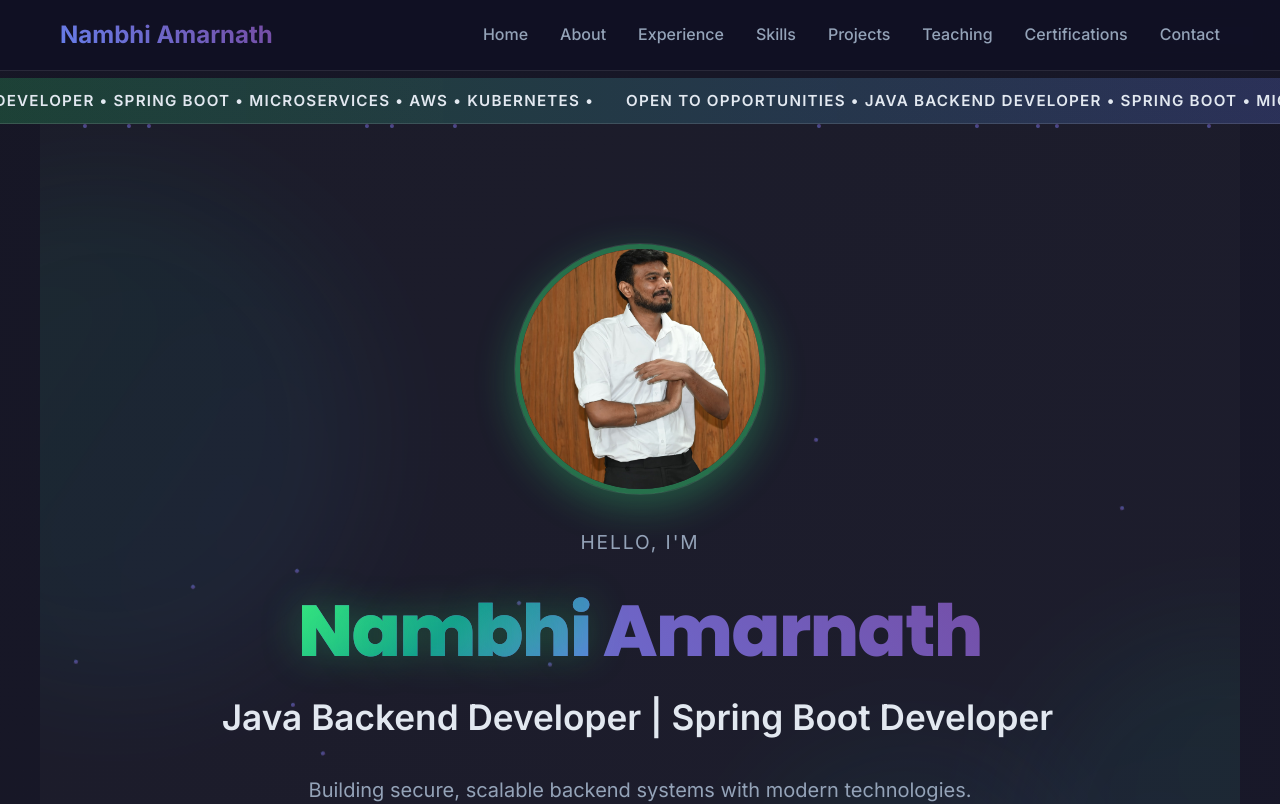
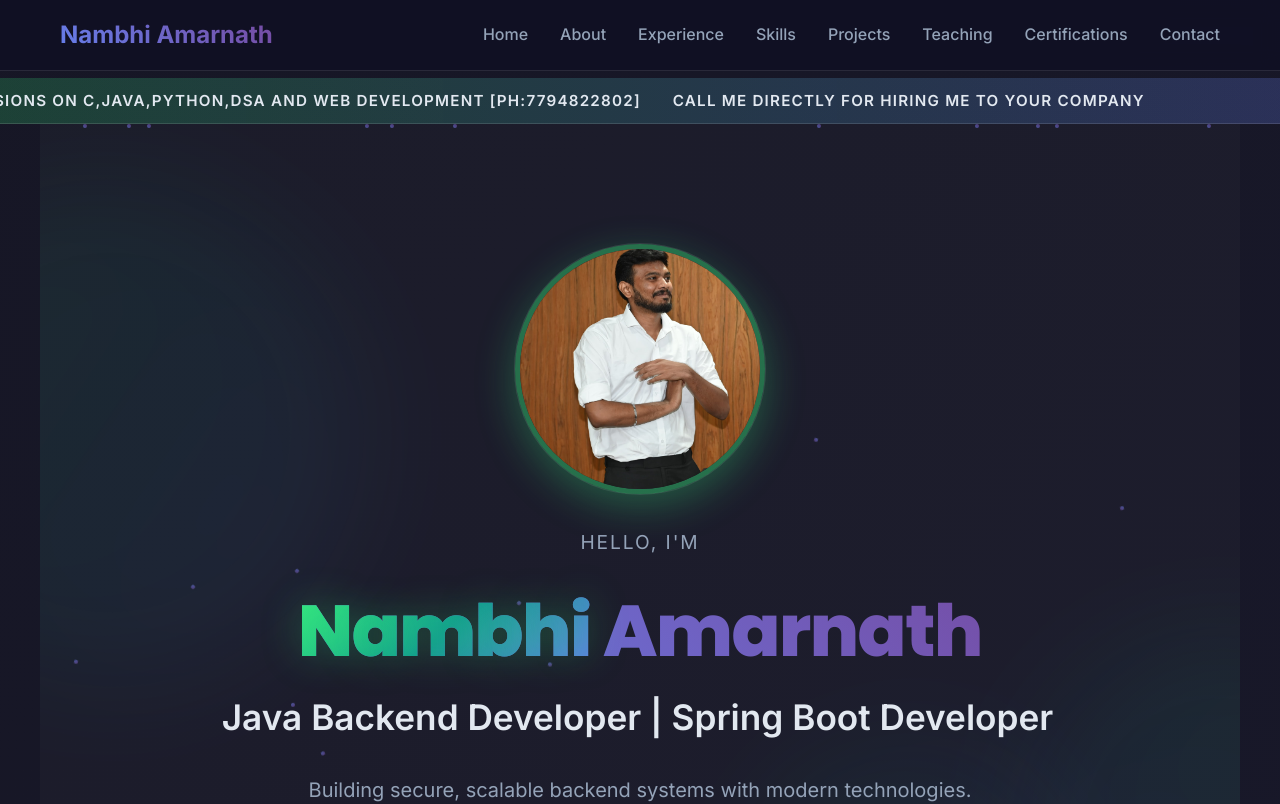
Before and after one commit to Amarnath2541/Amar_Portfolio, a React (Vite) app: page / in a window 1280 px wide. Shown: the top 804 px of the page. Built offline with nearby package versions, Linux system fonts and the light colour scheme.

Commit message:
Update App.jsx

```diff
--- a/src/App.jsx
+++ b/src/App.jsx
@@ -29,8 +29,8 @@ function App() {
       </div>
       <div className="top-marquee" aria-label="Announcements">
         <div className="marquee-track">
-          <span>Open to opportunities • Java Backend Developer • Spring Boot • Microservices • AWS • Kubernetes •</span>
-          <span>Open to opportunities • Java Backend Developer • Spring Boot • Microservices • AWS • Kubernetes •</span>
+          <span>Call Me Directly for 1:1 Sessions on C,Java,Python,DSA and web development [PH:7794822802] </span>
+          <span>Call Me Directly for hiring me to your company</span>
         </div>
       </div>
       <Navbar />
```
